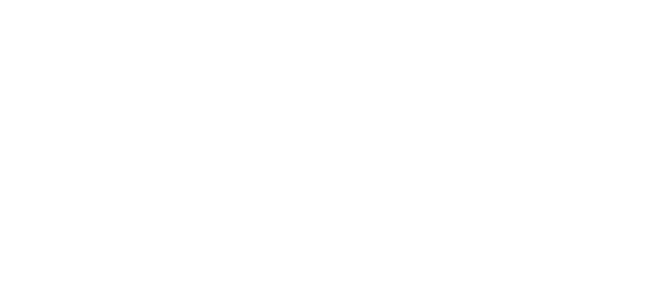
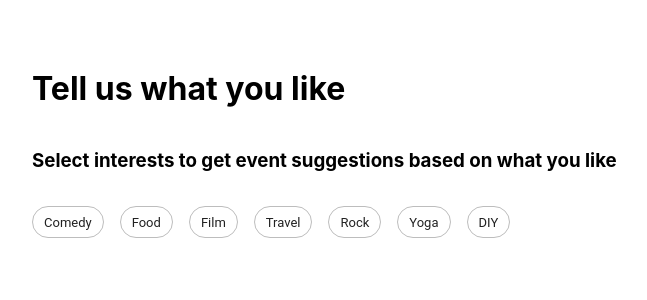
Before and after one commit to goodvid/rendezview, a React (Create React App) app in the folder app/: page /quiz in a window 1280 px wide. Before the commit this address had no page. Shown: the top 300 px of the page, without its empty margins (16-663 px from the left). Built offline with nearby package versions, Linux system fonts and the light colour scheme.

Commit message:
Created quiz page frontend

```diff
--- a/app/src/App.js
+++ b/app/src/App.js
@@ -1,10 +1,12 @@
 import "./App.css";
-import Homepage from "./pages/Homepage";
 import {
   BrowserRouter as BrowserRouter,
   Routes,
   Route,
 } from "react-router-dom";
+
+import Homepage from "./pages/Homepage";
+import Quiz from "./pages/Quiz";
 
 function App() {
   return (
@@ -12,6 +14,7 @@
       <BrowserRouter>
         <Routes>
           <Route path="/" element={<Homepage />} />
+          <Route path="/quiz" element={<Quiz />} />
         </Routes>
       </BrowserRouter>
     </div>
--- /dev/null
+++ b/app/src/pages/Quiz.jsx
@@ -0,0 +1,67 @@
+import React from "react";
+import { useState } from "react";
+import { Box, Stack, Chip, Select, MenuItem } from "@mui/material";
+
+function BubbleSelect() {
+  const [selected, setSelected] = useState([]);
+  const [tags, setTags] = useState([
+    "Comedy",
+    "Food",
+    "Film",
+    "Travel",
+    "Rock",
+    "Yoga",
+    "DIY",
+  ]);
+
+  const handleSelect = (name) => {
+    const tagSet = new Set(selected);
+    if (!tagSet.has(name)) {
+      tagSet.add(name);
+    } else {
+      tagSet.delete(name);
+    }
+    setSelected(tagSet);
+  };
+
+  return (
+    <Box>
+      <Stack
+        direction="row"
+        gap="1rem"
+        justifyContent="space-start"
+        width="100%"
+      >
+        {tags.map((name) => (
+          <div>
+            <Chip
+              label={name}
+              variant={new Set(selected).has(name) ? "filled" : "outlined"}
+              onClick={() => handleSelect(name)}
+            />
+          </div>
+        ))}
+      </Stack>
+    </Box>
+  );
+}
+
+function Quiz() {
+  return (
+    <div>
+      <Stack margin="3rem" gap="1rem">
+        <Stack justifyContent="flex-start" textAlign="left">
+          <h1>Tell us what you like</h1>
+          <h3>
+            Select interests to get event suggestions based on what you like
+          </h3>
+        </Stack>
+        <Stack>
+          <BubbleSelect />
+        </Stack>
+      </Stack>
+    </div>
+  );
+}
+
+export default Quiz;
```
